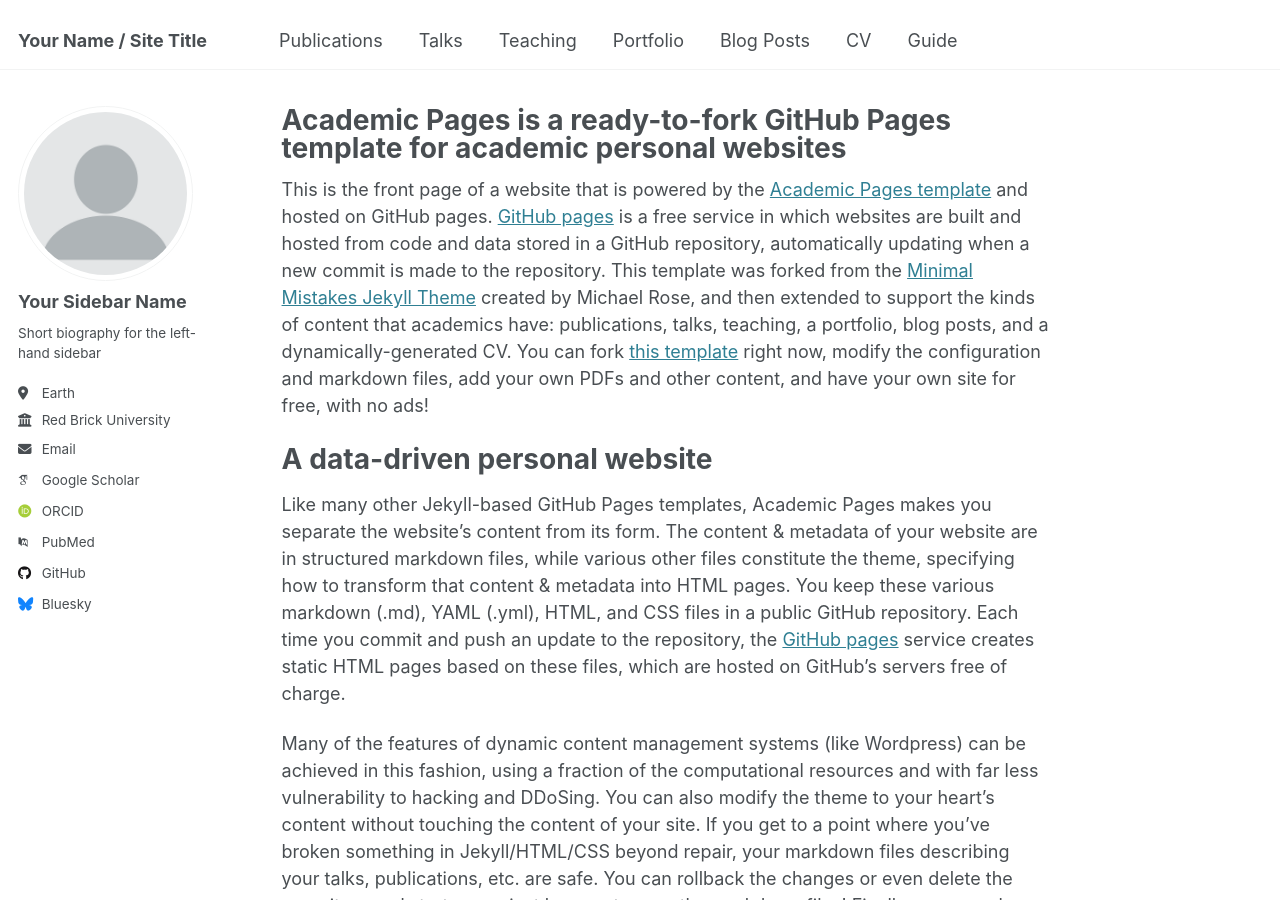
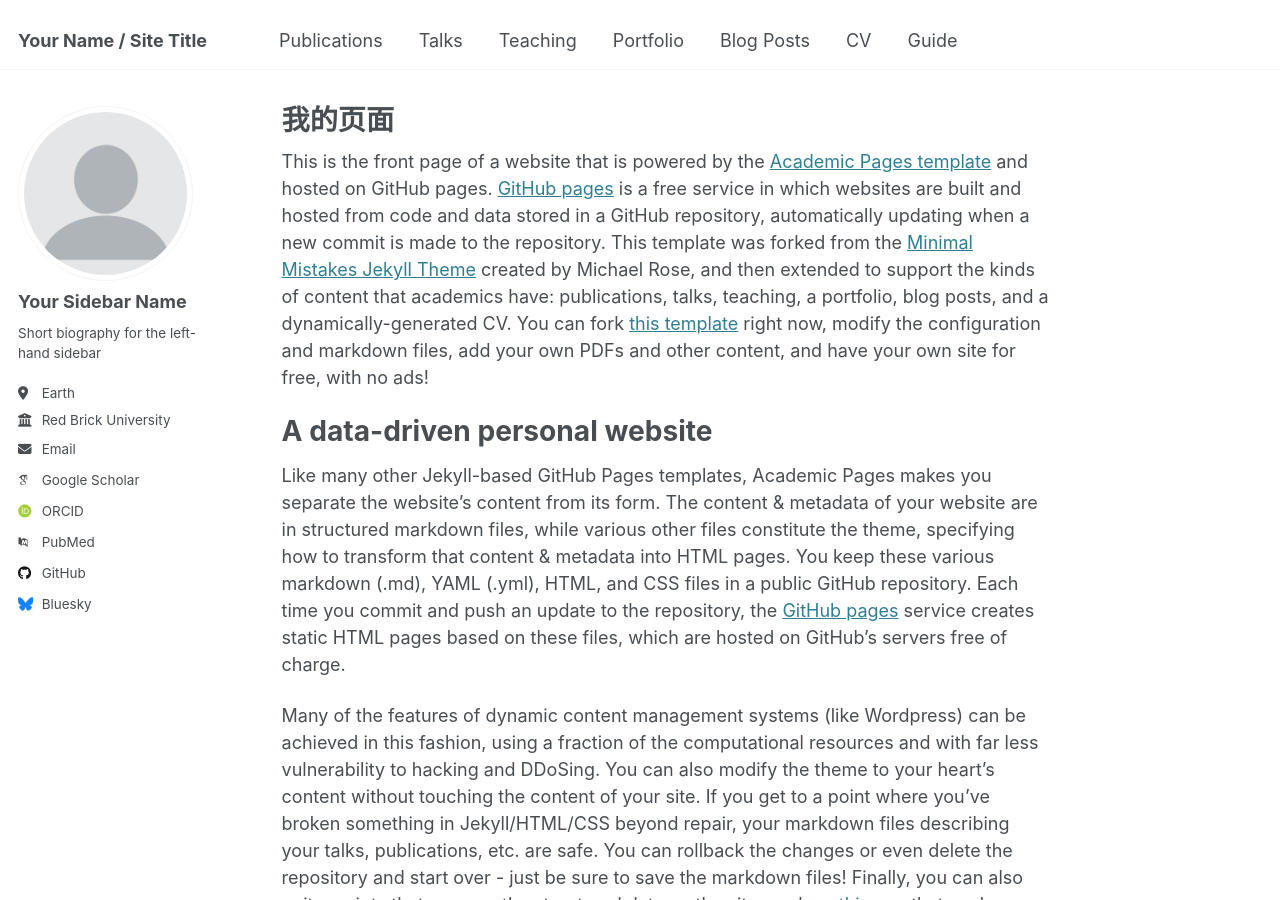
Before and after one commit to ZJuLong/ZJLong.github.io, a Jekyll site: the page built from _pages/about.md, in a window 1280 px wide and 900 px high. Built offline with Jekyll 4.4.1, drawn with Linux system fonts in a browser that asks for light colours; some web fonts are replaced.

Commit message:
Update about.md

```diff
--- a/_pages/about.md
+++ b/_pages/about.md
@@ -1,6 +1,6 @@
 ---
 permalink: /
-title: "Academic Pages is a ready-to-fork GitHub Pages template for academic personal websites"
+title: "我的页面"
 author_profile: true
 redirect_from:
   - /about/
```
